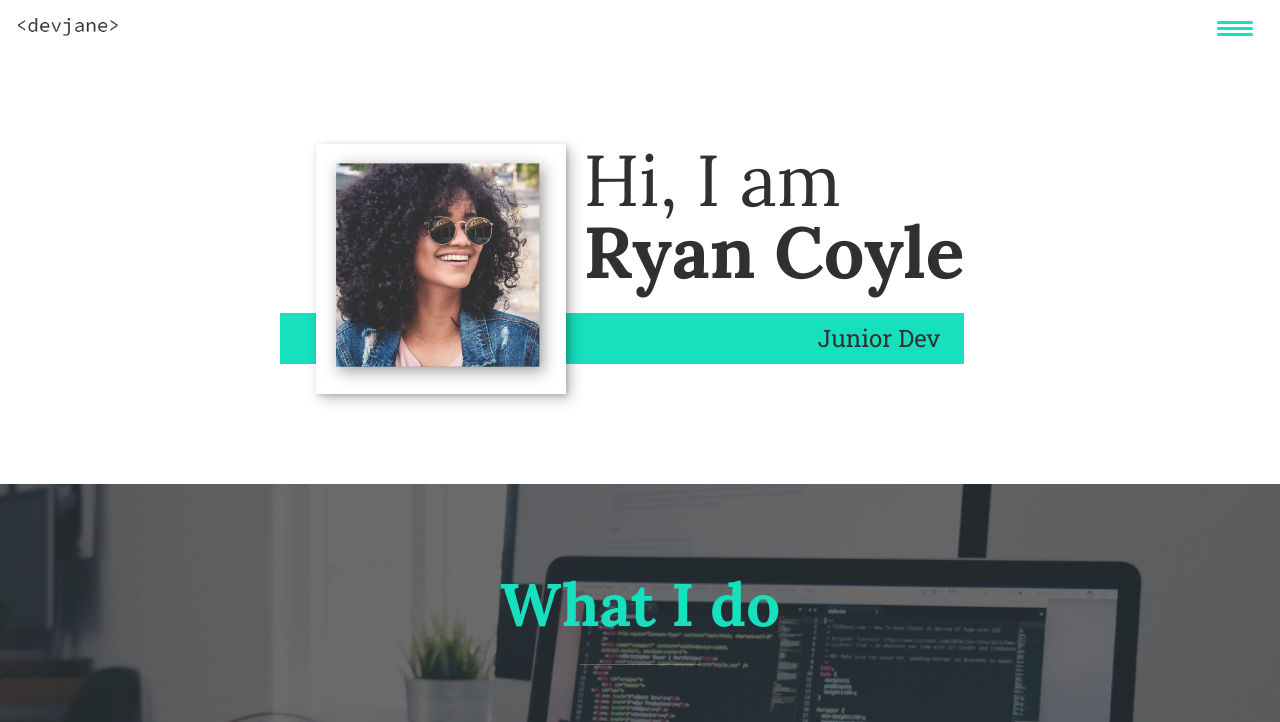
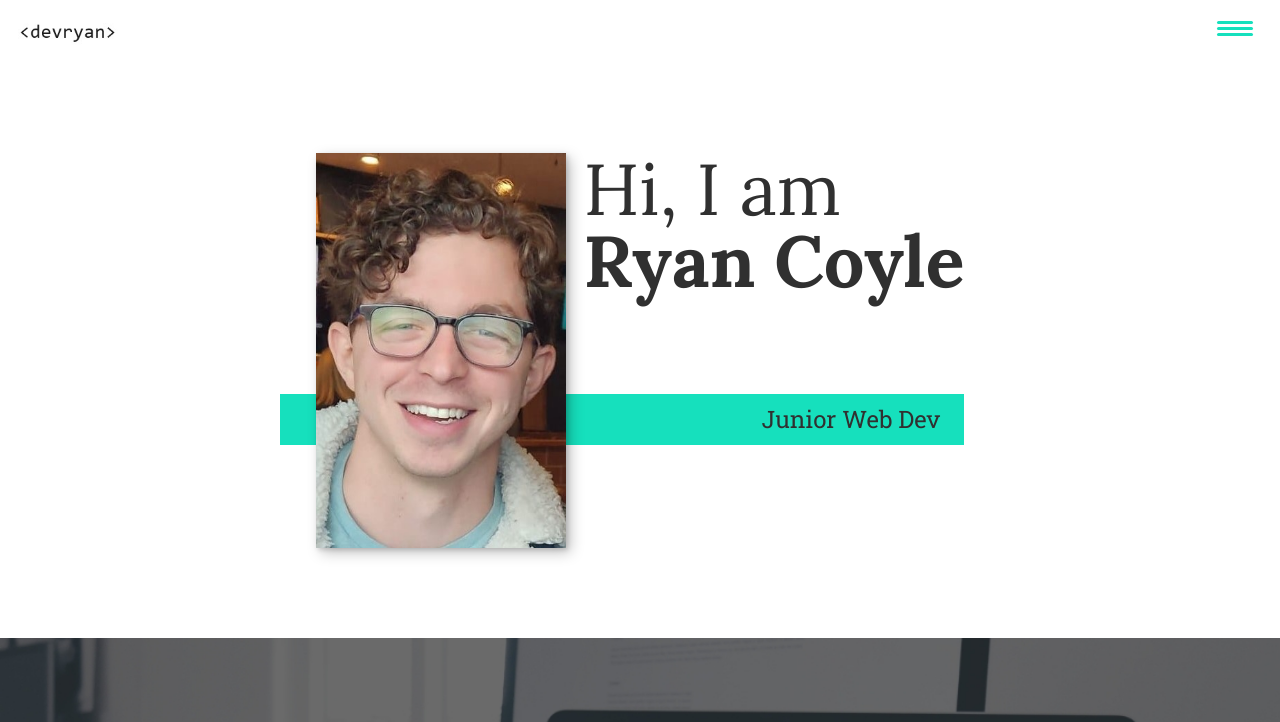
Before and after one commit to RjCoyle20/Portfolio-Website, a website built with Vite: page docs/index.html in a window 1280 px wide. Shown: the top 722 px of the page. Built offline with nearby package versions, Linux system fonts and the light colour scheme; files whose address does not match are found by name.

Commit message:
Added pictures, created logo

```diff
--- a/docs/index.html
+++ b/docs/index.html
@@ -15,7 +15,7 @@
     <body>
         <header>
             <div class="logo">
-                <img src="img/devjane.png" alt="">
+                <img src="img/devryan-logo.jpg" alt="">
             </div>
             <button class="nav-toggle" aria-label="toggle navigation">
                 <span class="hamburger"></span>
@@ -35,8 +35,8 @@
             <h1 class="section__title section__title--intro">
                 Hi, I am <strong>Ryan Coyle</strong>
             </h1>
-            <p class="section__subtitle section__subtitle--intro">Junior Dev</p>
-            <img src="img/dev-jane-01.jpg" alt="a picture of Jane Smith smiling" class="intro__img">
+            <p class="section__subtitle section__subtitle--intro">Junior Web Dev</p>
+            <img src="img/smilingbirthday.jpg" alt="a picture of Ryan Coyle smiling" class="intro__img">
         </section>
 
         <!-- My services -->
@@ -72,7 +72,7 @@
                <p>Lorem ipsum dolor sit amet, consectetur adipiscing elit, sed do eiusmod tempor incididunt ut labore et dolore magna aliqua. Ut enim ad minim veniam, quis nostrud exercitation ullamco laboris nisi ut aliquip ex ea commodo consequat.</p>
             </div>
 
-            <img src="img/devjane-02.jpg" alt="Jane leaning against a bus" class="about-me__img">
+            <img src="img/suitpicture.jpg" alt="Jane leaning against a bus" class="about-me__img">
         </section>
 
         <!-- My Work-->
@@ -135,7 +135,7 @@
         <!-- Footer -->
         <footer class="footer">
             <!-- replace with your own email address -->
-            <a href="mailto:hello@hane.dev" class="footer__link">hello@jane.dev</a>
+            <a href="mailto:rjcoyle20@gmail.com" class="footer__link">rjcoyle20@gmail.com</a>
             <ul class="social-list">
                 <li class="social-list__item">
                     <a class="social-list__link" href="https://codepen.io">
```
Also changed, not shown: docs/img/devRyan.jpg (added), docs/img/devryan-logo.jpg (added), docs/img/smilingbirthday.jpg (added), docs/img/suitpicture.jpg (added).
